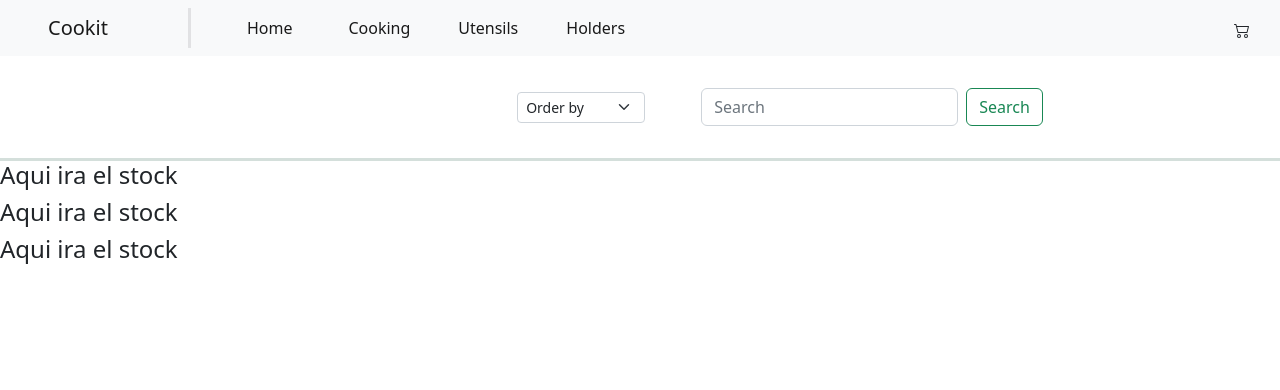
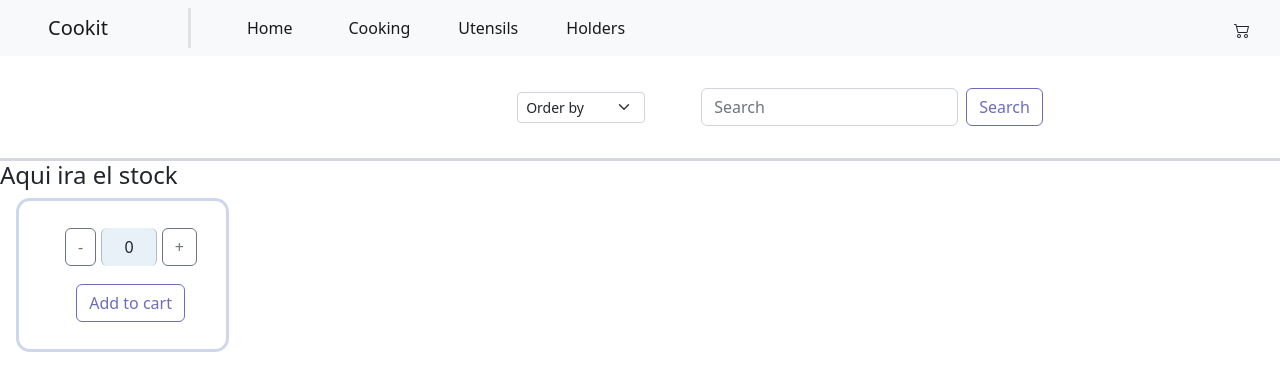
Before and after one commit to JuanfranciscoFioretti/coder-clothess, a React (Create React App) app: page / in a window 1280 px wide. Shown: the top 390 px of the page. Built offline with nearby package versions, Linux system fonts and the light colour scheme.

Commit message:
Desafío: Contador con botón

```diff
--- a/src/App.css
+++ b/src/App.css
@@ -1,5 +1,3 @@
-
-/*//////////////////   MI CSS   /////////////////*/
 
 
 /* NAV CSS ..*/
@@ -35,8 +33,6 @@
   margin-right: 1.1em;
 }
 
-
-
 /* .. NAV CSS*/
 
 
@@ -47,7 +43,7 @@
   justify-content: center;
   margin-top: 2em;
   padding-bottom: 2em;
-  border-bottom: 3px solid rgba(193, 209, 203, 0.685);
+  border-bottom: 3px solid rgba(193, 199, 209, 0.685);
 }
 
 #selectOrderBy {
@@ -55,4 +51,70 @@
   margin-right: 4em;
 }
 
+#btnSearchHover {
+  border-color: rgb(108, 108, 193);
+  color: rgb(108, 108, 193);
+}
+
+#btnSearchHover:hover {
+  background-color: rgb(108, 108, 193);
+  color: white;
+}
+
 /* .. HEADER NAV CSS*/
+
+
+
+
+/* ITEM COUNT CSS ..*/
+
+#divItemCount {
+  margin-left: 1em;
+  border-width: 3px;
+  border-color: rgba(161, 177, 218, 0.511);
+  border-style: solid;
+  padding: 1.7em;
+  padding-left: 3.6%;
+  border-radius: .866em;
+}
+
+#divHandleQuantity {
+  display: flex;
+  flex-direction: row;
+  margin-bottom: 1.1em;
+}
+
+
+#divQuantity {
+  padding-left: 1.4em;
+  padding-right: 1.4em;
+  margin-right: .3em;
+  margin-left: .3em;
+  padding-top: .455em;
+  background-color: rgba(170, 197, 229, 0.267);
+  border-radius: .4em;
+  border-left: 1.7px solid rgba(86, 100, 132, 0.372);
+  border-right: 1.7px solid rgba(86, 100, 132, 0.372);
+}
+
+.quantityButtons {
+  display: flex;
+}
+
+.addToCart {
+  display: flex;
+  margin-left: 8.3%;
+}
+
+#btnAddToCart {
+  border-color: rgb(108, 108, 193);
+  color: rgb(108, 108, 193);
+
+}
+
+#btnAddToCart:hover {
+  background-color: rgb(108, 108, 193);
+  color: white;
+}
+
+/* .. ITEM COUNT CSS*/
--- a/src/components/HeaderBar.jsx
+++ b/src/components/HeaderBar.jsx
@@ -12,7 +12,7 @@ const HeaderBar = () => {
                 </select>
                 <form className="d-flex">
                     <input className="form-control me-2" type="search" placeholder="Search" aria-label="Search"/>
-                    <button className="btn btn-outline-success" type="submit">Search</button>
+                    <button className="btn btn-outline-primary" id='btnSearchHover' type="submit">Search</button>
                 </form>
             </div>
         </>
--- /dev/null
+++ b/src/components/ItemCount.jsx
@@ -0,0 +1,48 @@
+import React from 'react'
+import { useState } from 'react'
+
+const ItemCount = (props) => {
+
+    const [quantity, setQuantity] = useState(0);
+
+    // AGREGAR PRODUCTOS AL CARRITO
+    const moreQuantity = () => {
+        if (quantity < props.stock) {
+            const addQuantity = quantity + 1
+            setQuantity(addQuantity)
+        } else {
+            alert('You surpased the limit stock')
+        }
+        console.log(quantity)
+    }
+
+    // ELIMINAR PRODUCTOS DEL CARRITO
+    const lessQuantity = () => {
+        if (((quantity < props.stock) || (quantity >= 2)) && (quantity != 0)) {
+            const removeQuantity = quantity - 1
+            setQuantity(removeQuantity)
+        } else {
+            alert('Can´t take more products off the cart')
+        }
+    }
+
+    const addToCart = () => {
+        alert('You added ' + quantity + ' product to the cart.')
+    }
+    return (
+        <>
+            <div className='col col-md-2 col-sm-3' id='divItemCount'>
+                <div id="divHandleQuantity">
+                    <button className='btn btn-outline-secondary quantityButtons' onClick={lessQuantity}>-</button>
+                    <div id='divQuantity'>{quantity}</div>
+                    <button className='btn btn-outline-secondary quantityButtons' onClick={moreQuantity}>+</button>
+                </div>
+                <div className="addToCart">
+                    <button className='btn btn-outline-primary' id='btnAddToCart' onClick={addToCart}>Add to cart</button>
+                </div>
+            </div>
+        </>
+    )
+}
+
+export default ItemCount
--- a/src/containers/AppContainer.jsx
+++ b/src/containers/AppContainer.jsx
@@ -2,6 +2,7 @@ import React from 'react'
 import NavBar from '../components/NavBar'
 import HeaderBar from '../components/HeaderBar'
 import ItemListContainer from './ItemListContainer'
+import ItemCount from '../components/ItemCount'
 
 const AppContainer = () => {
     return (
@@ -10,6 +11,7 @@ const AppContainer = () => {
                 <NavBar/>
                 <HeaderBar/>
                 <ItemListContainer/>
+                <ItemCount stock={10}/>
             </div>
         </>
     )
--- a/src/containers/ItemListContainer.jsx
+++ b/src/containers/ItemListContainer.jsx
@@ -7,12 +7,6 @@ const ItemListContainer = () => {
                 <div className='divCatalogoProvisorio'>
                     <h4>Aqui ira el stock</h4>
                 </div>
-                <div className='divCatalogoProvisorio'>
-                    <h4>Aqui ira el stock</h4>
-                </div>
-                <div className='divCatalogoProvisorio'>
-                    <h4>Aqui ira el stock</h4>
-                </div>
             </div>
         </>
     )
```
